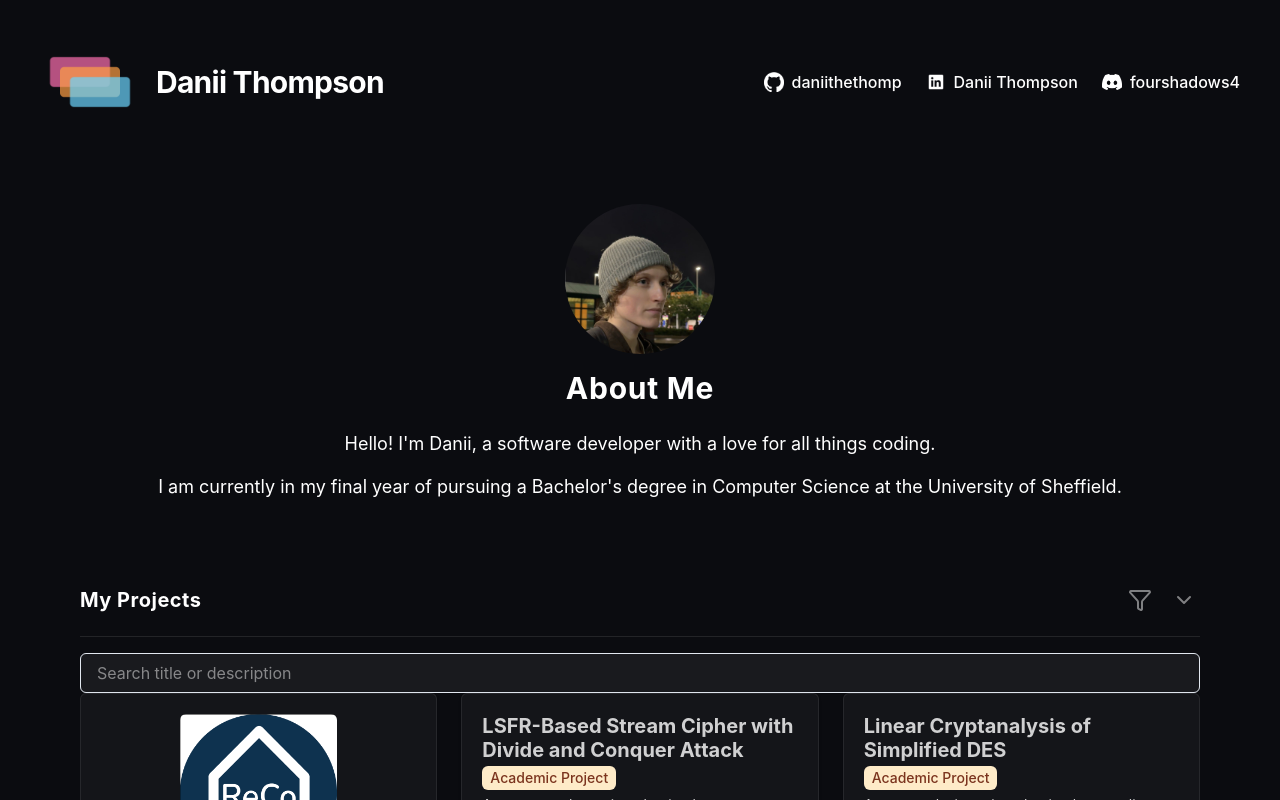
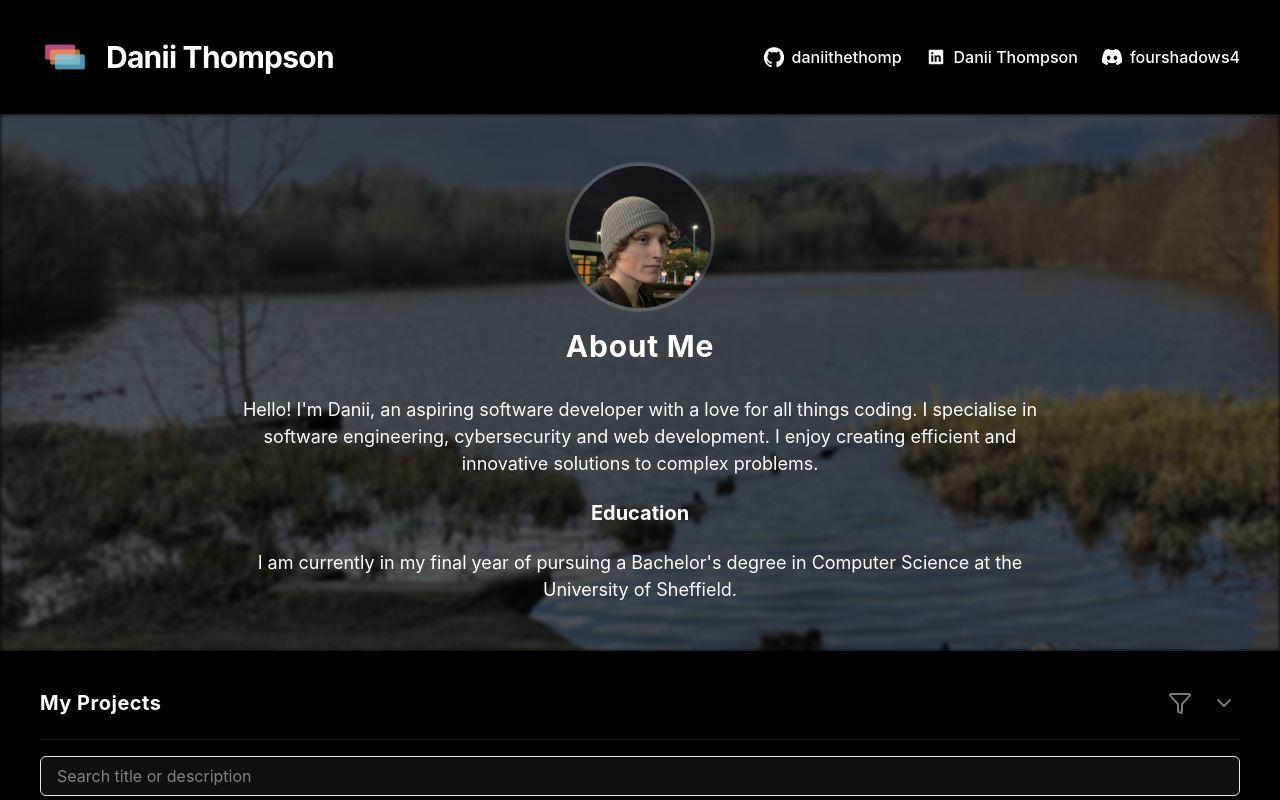
Before and after one commit to daniithethomp/daniithethomp.github.io, a React (Create React App) app: page / in a window 1280 px wide. Shown: the top 800 px of the page. Built offline with nearby package versions, Linux system fonts and the light colour scheme.

Commit message:
added hero image

```diff
--- a/src/App.js
+++ b/src/App.js
@@ -6,11 +6,14 @@ import Header from './header.js';
 
 function App() {
   return (
-    <Box bg="#0b0c10" color="white" minH="100vh" px={{ base: 4, md: 10 }} py={8}>
-      <Header />
+    <Box bg="black" color="white" minH="100vh">
+      <Box px={{ base: 4, md: 10 }} py={8}>
+        <Header />
+      </Box>
       <AboutMe />
-      {/* Projects */}
-      <AllProjects />
+      <Box px={{ base: 4, md: 10 }} py={8}>
+        <AllProjects />
+      </Box>
     </Box>
   );
 }
--- a/src/about-me.js
+++ b/src/about-me.js
@@ -1,29 +1,145 @@
 import { Box, Heading, Text, Image, VStack } from '@chakra-ui/react';
+import { useState } from 'react';
 
 export default function AboutMe() {
+  const [rotation, setRotation] = useState({ x: 0, y: 0 });
+  const [isHovering, setIsHovering] = useState(false);
+
+  const handleMouseMove = (e) => {
+    const rect = e.currentTarget.getBoundingClientRect();
+    const x = e.clientX - rect.left; // Mouse X relative to element
+    const y = e.clientY - rect.top;  // Mouse Y relative to element
+    const centerX = rect.width / 2;
+    const centerY = rect.height / 2;
+
+    // Calculate rotation (-10 to 10 degrees based on position)
+    const rotateY = ((x - centerX) / centerX) * 10;
+    const rotateX = ((centerY - y) / centerY) * 10;
+
+    setRotation({ x: rotateX, y: rotateY });
+  };
+
+  const handleMouseEnter = () => {
+    setIsHovering(true);
+  };
+
+  const handleMouseLeave = () => {
+    setRotation({ x: 0, y: 0 });
+    setIsHovering(false);
+  };
+
+  const glareX = -rotation.y * 2; // Horizontal movement based on Y rotation
+  const glareY = rotation.x * 2;  // Vertical movement based on X rotation
+
   return (
-    <Box bg="#0b0c10" color="white" px={{ base: 4, md: 10 }} py={8}>
-      <VStack align="center" spacing={4}>
+    <Box position="relative" width="100%" minH="400px" overflow="hidden">
+      {/* Background Image */}
+      <Box
+        position="absolute"
+        top={0}
+        left={0}
+        width="100%"
+        height="100%"
+        zIndex={0}
+        _after={{
+          content: '""',
+          position: 'absolute',
+          top: 0,
+          left: 0,
+          width: '100%',
+          height: '100%',
+          bg: 'rgba(0, 0, 0, 0.6)',
+        }}
+      >
         <Image
-          width="100px"
+          src="/background-image.jpeg"
+          alt="Background Image"
+          width="100%"
+          height="100%"
+          objectFit="cover"
+          filter="blur(2px)"
+        />
+      </Box>
+
+      {/* Content */}
+      <Box position="relative" zIndex={1} px={{ base: 4, md: 10 }} py={12}>
+        <VStack align="center" spacing={4} mb={8}>
+          <Box
+            position="relative"
+            overflow="visible"
+            role="group"
+            cursor="pointer"
+            onMouseMove={handleMouseMove}
+            onMouseEnter={handleMouseEnter}
+            onMouseLeave={handleMouseLeave}
+            style={{
+              perspective: '1000px',
+            }}
+            boxSize="150px"
+          >
+            <Box
+              position="relative"
+              width="100%"
+              height="100%"
+              style={{
+                transformStyle: 'preserve-3d',
+                transform: `rotateX(${rotation.x}deg) rotateY(${rotation.y}deg) ${isHovering ? 'scale(1.15)' : 'scale(1)'}`,
+                transition: 'transform 0.1s ease-out',
+              }}
+            >
+              <Box
+                position="relative"
+                borderRadius="full"
+                overflow="hidden"
+                width="100%"
+                height="100%"
+              >
+                <Image
                   src="/profile-picture.jpeg"
                   alt="Danii Thompson"
-          borderRadius="100%"
+                  borderRadius="full"
                   boxSize="150px"
+                  border="4px solid"
+                  borderColor="whiteAlpha.300"
                 />
-        <Heading size="lg" mb={6} letterSpacing="wide">
+                <Box
+                  position="absolute"
+                  top="50%"
+                  left="50%"
+                  width="120%"
+                  height="120%"
+                  borderRadius="full"
+                  style={{
+                    background: 'radial-gradient(circle at center, rgba(255, 255, 255, 0.85) 0%, transparent 60%)',
+                    transform: `translate(-50%, -50%) translate(${glareX}%, ${glareY}%)`,
+                    opacity: isHovering ? 1 : 0,
+                    transition: 'opacity 0.3s ease, transform 0.1s ease-out',
+                    pointerEvents: 'none',
+                    mixBlendMode: 'overlay',
+                  }}
+                />
+              </Box>
+            </Box>
+          </Box>
+          <Heading size="lg" letterSpacing="wide" color="white">
             About Me
           </Heading>
         </VStack>
-      <Text fontSize="lg" mb={4} textAlign='center'>
-        Hello! I'm Danii, a software developer with a love for all things coding.
+
+        <VStack spacing={6} maxW="800px" mx="auto">
+          <Text fontSize="lg" textAlign="center" color="white">
+            Hello! I'm Danii, an aspiring software developer with a love for all things coding. I specialise in software engineering, cybersecurity and web development. I enjoy creating efficient and innovative solutions to complex problems.
           </Text>
-      <Text fontSize="lg" mb={4} textAlign='center'>
+
+          <Heading size="md" color="white">
+            Education
+          </Heading>
+
+          <Text fontSize="lg" textAlign="center" color="white">
             I am currently in my final year of pursuing a Bachelor's degree in Computer Science at the University of Sheffield.
           </Text>
-      <Text fontSize="lg" textAlign='center'>
-        {/* My other interests include gaming, exploring the great outdoors, and tinkering with new technologies. */}
-      </Text>
+        </VStack>
+      </Box>
     </Box>
   );
 }
--- a/src/header.js
+++ b/src/header.js
@@ -6,14 +6,14 @@ export default function Header() {
         as="header"
         justify="space-between"
         align="center"
-        mb={10}
         gap={6}
         flexWrap="wrap"
         direction={{ base: 'column', md: 'row' }}
+        height="fit-content"
       >
         <Link href="/" _hover={{ textDecoration: 'none' }}>
           <HStack spacing={4}>
-            <Image boxSize="100px" src="logo-500.png" alt="Danii Thompson Logo" />
+            <Image boxSize="50px" src="logo-500.png" alt="Danii Thompson Logo" />
             <Heading size="lg" letterSpacing="tight">Danii Thompson</Heading>
           </HStack>
         </Link>
```
Also changed, not shown: public/background-image.jpeg (added), src/all-projects.js. Lines whose indentation alone changed are shown as unchanged.
